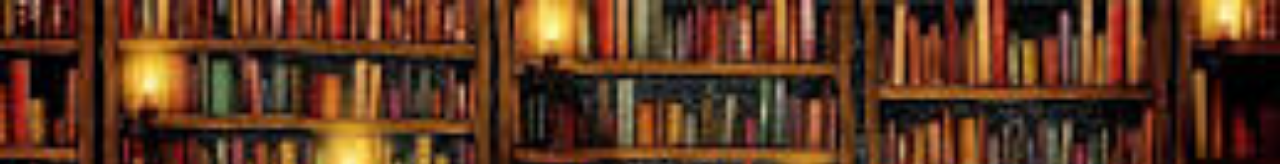
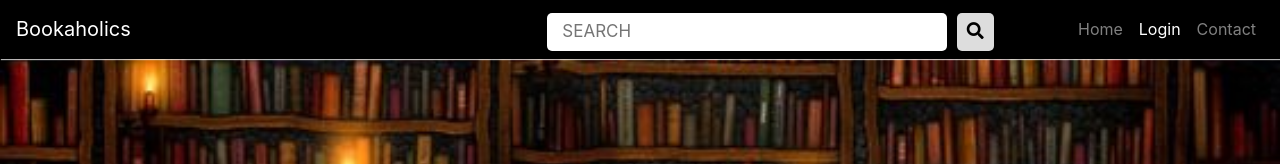
Before and after one commit to theslytherin/bookworm, a website: page login.html in a window 1280 px wide. Shown: the top 164 px of the page. Drawn offline with nearby package versions, Linux system fonts and the light colour scheme; a web font is replaced by a local one.

Commit message:
Slight changes

```diff
--- a/css/styles.css
+++ b/css/styles.css
@@ -3,7 +3,7 @@
 @import url('https://fonts.googleapis.com/css?family=Numans');
 
 html,body{
-background-image: url('images/book.jpg') ;
+background-image: url('images/book2.jpg') ;
 background-size: cover;
 background-repeat: no-repeat;
 height: 100%;
@@ -87,3 +87,50 @@ color: white;
 .links a{
 margin-left: 4px;
 }
+.search-container {
+    float: right;
+  }
+
+  .search-container input[type=text] {
+      margin-left: 400px;
+    border-radius: 5px;
+    padding: 6px;
+   margin-top: 5px;
+   width: 400px;
+    font-size: 17px;
+    border: none;
+  }
+
+  .search-container button {
+    margin-left: 10px;
+    border-radius: 5px;
+    float: right;
+    padding: 6px 10px;
+    margin-top: 5px;
+    margin-right: 16px;
+    background: #ddd;
+    font-size: 17px;
+    border: none;
+    cursor: pointer;
+  }
+
+   .search-container button:hover {
+    background: #ccc;
+  }
+
+  @media screen and (max-width: 600px) {
+.search-container {
+      float: none;
+    }
+    .search-container button {
+      float: none;
+      display: block;
+      text-align: left;
+      width: 100%;
+      margin: 0;
+      padding: 14px;
+    }
+    .search-container input[type=text] {
+      border: 1px solid #ccc;
+    }
+  }
--- a/login.html
+++ b/login.html
@@ -25,6 +25,37 @@
 </head>
 
 <body>
+	<nav class="navbar navbar-expand-lg navbar-dark bg-light sticky-top" style="background-color: black !important; box-shadow: 1px 1px 1px rgba(255, 255, 255, 0.7);">
+		<!--
+				<a href=" "><i class="fa fa-ravelry" style='font-size:2rem;color:#cc0052'></i></a>
+				<a href=" "><i class="fa fa-star-o" style='font-size:1rem;color:black'></i></a>
+		-->
+				<a class="navbar-brand" href="#">Bookaholics</a>
+				<button class="navbar-toggler" type="button" data-toggle="collapse" data-target="#navbarSupportedContent" aria-controls="navbarSupportedContent" aria-expanded="false" aria-label="Toggle navigation">
+				  <span class="navbar-toggler-icon"></span>
+				</button>
+				<div class="search-container">
+					<form action="/action_page.php">
+						<button type="submit"><i class="fa fa-search"></i></button>
+					  <input type="text" placeholder="  SEARCH" name="search">
+					  </form>
+				  </div>
+
+				<div class="collapse navbar-collapse" id="navbarSupportedContent">
+					<ul class="navbar-nav ml-auto">
+						<li class="nav-item ">
+							<a class="nav-link" href="index.html">Home <span class="sr-only">(current)</span></a>
+						</li>
+						<li class="nav-item active">
+							<a class="nav-link" href="login.html">Login <span class="sr-only">(current)</span></a>
+						</li>
+						<li class="nav-item">
+							<a class="nav-link" href="#contact">Contact</a>
+						</li>
+					</ul>
+
+				</div>
+			</nav>
 <div class="container">
 	<div class="d-flex justify-content-center h-100">
 		<div class="card">
```
Also changed, not shown: css/images/book2.jpg (added).
